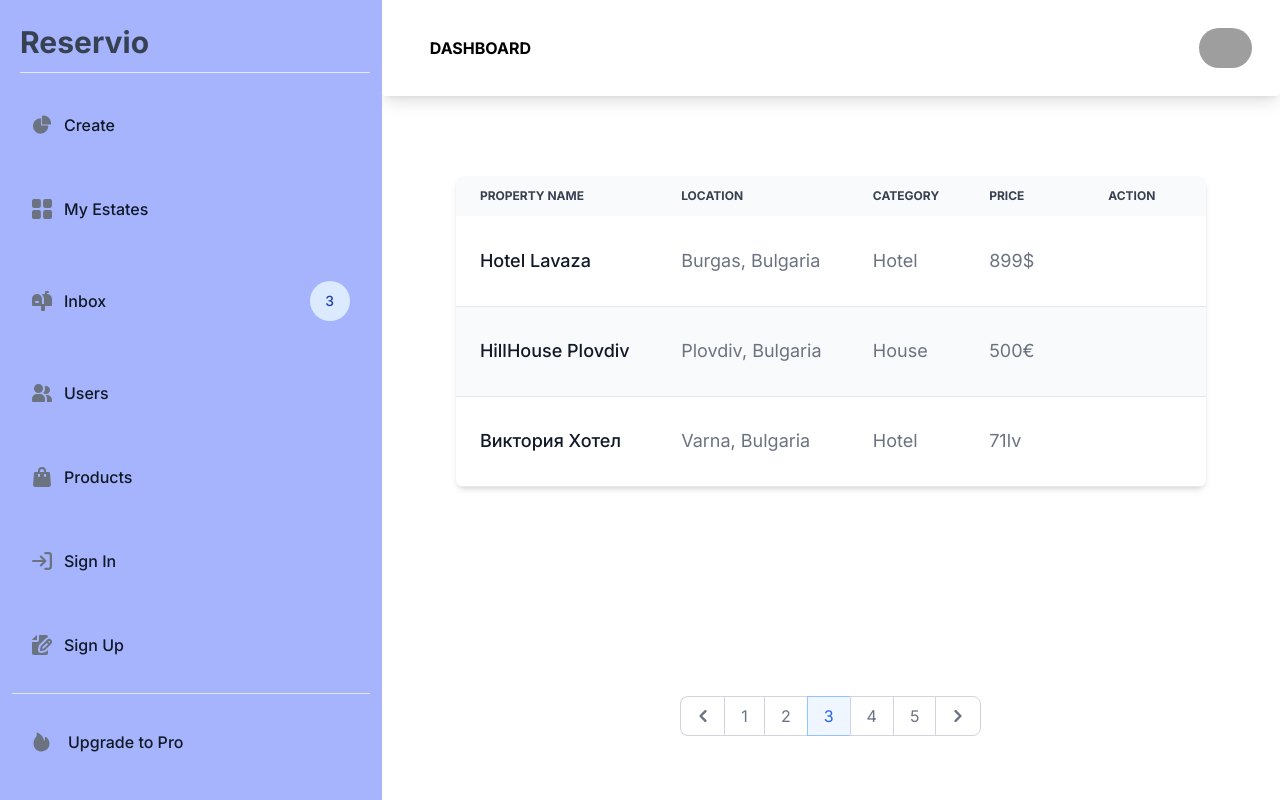
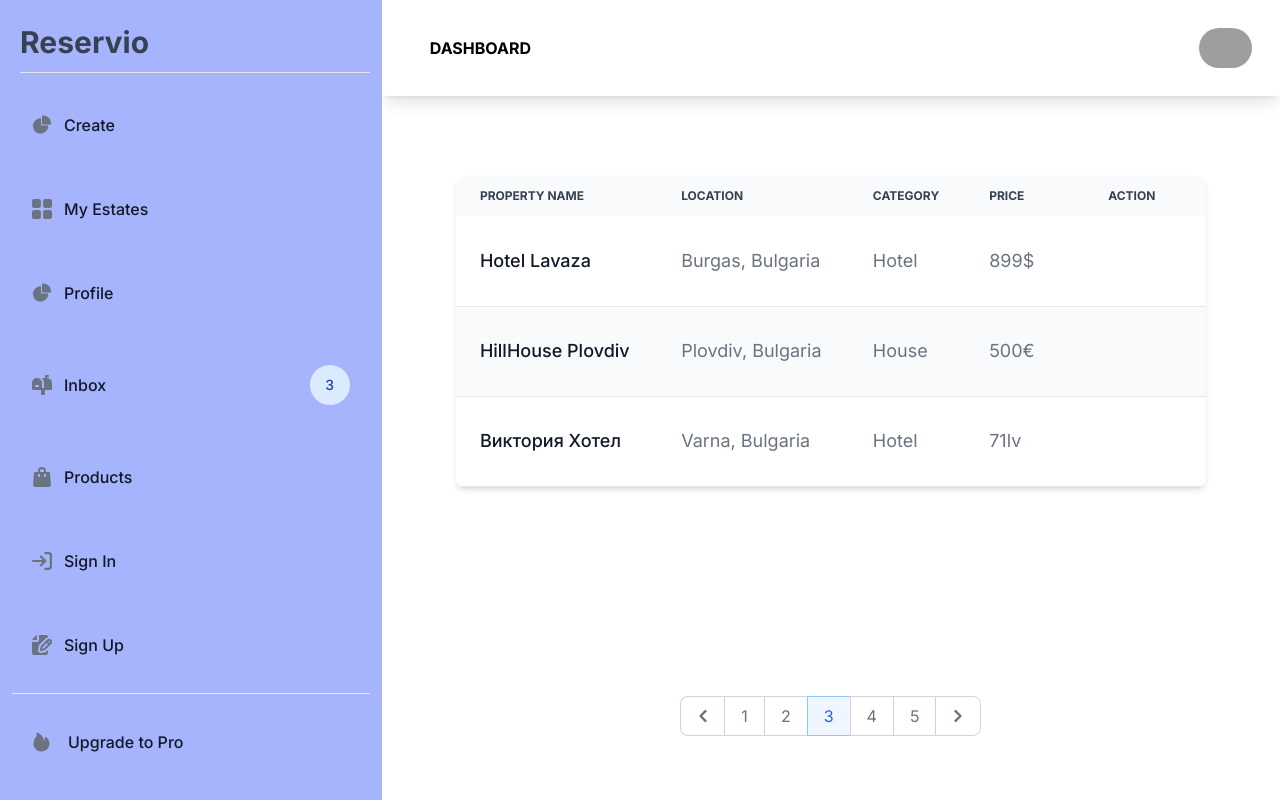
Before and after one commit to stanislavivanov995/real-estate-app-fe, a Next.js app: page /admin/estates/my-estates in a window 1280 px wide. Shown: the top 800 px of the page. Built offline with nearby package versions, Linux system fonts and the light colour scheme; grey boxes are pictures that could not be loaded.

Commit message:
profile page init

```diff
--- a/app/(user)/profile/page.js
+++ b/app/(user)/profile/page.js
@@ -1,9 +1,18 @@
-import UserLayout from "@/components/layouts/UserLayout/UserLayout";
+import DashboardLayout from "@/components/layouts/DashboardLayout";
 
 export default function ProfilePage() {
-    return (
-        <UserLayout>
-            <h1 className="text-center text-4xl">Profile Page</h1>
-        </UserLayout>
-    );
-};
+  return (
+    <DashboardLayout>
+      <div className="flex flex-col items-center justify-center gap-5 mt-8">
+        <div>
+          <img
+            src="https://images.unsplash.com/photo-1633332755192-727a05c4013d?q=80&w=2080&auto=format&fit=crop&ixlib=rb-4.0.3&ixid=M3wxMjA3fDB8MHxwaG90by1wYWdlfHx8fGVufDB8fHx8fA%3D%3D"
+            alt="user"
+            className="rounded-full w-[11em]"
+          />
+        </div>
+        <div className="font-bold text-xl">Ivan Petrov</div>
+      </div>
+    </DashboardLayout>
+  );
+}
--- a/components/dashboard components/Header/Header.jsx
+++ b/components/dashboard components/Header/Header.jsx
@@ -31,7 +31,9 @@ export default function Header() {
           <Dropdown.Item>
             <Link href={"/dashboard"}>Dashboard</Link>
           </Dropdown.Item>
-          <Dropdown.Item>Settings</Dropdown.Item>
+          <Dropdown.Item>
+            <Link href={"/profile"}>Profile</Link>
+          </Dropdown.Item>
           <Dropdown.Item>Earnings</Dropdown.Item>
           <Dropdown.Divider />
           <Dropdown.Item>Sign out</Dropdown.Item>
--- a/components/dashboard components/Sidebar/Sidebar.jsx
+++ b/components/dashboard components/Sidebar/Sidebar.jsx
@@ -104,6 +104,24 @@ export default function Sidebar() {
               </Link>
             </li>
             <li>
+              <Link
+                href="/profile"
+                className="flex items-center p-5 text-gray-900 rounded-lg dark:text-white hover:bg-gray-100 dark:hover:bg-gray-700 group"
+              >
+                <svg
+                  className="w-5 h-5 text-gray-500 transition duration-75 dark:text-gray-400 group-hover:text-gray-900 dark:group-hover:text-white"
+                  aria-hidden="true"
+                  xmlns="http://www.w3.org/2000/svg"
+                  fill="currentColor"
+                  viewBox="0 0 22 21"
+                >
+                  <path d="M16.975 11H10V4.025a1 1 0 0 0-1.066-.998 8.5 8.5 0 1 0 9.039 9.039.999.999 0 0 0-1-1.066h.002Z" />
+                  <path d="M12.5 0c-.157 0-.311.01-.565.027A1 1 0 0 0 11 1.02V10h8.975a1 1 0 0 0 1-.935c.013-.188.028-.374.028-.565A8.51 8.51 0 0 0 12.5 0Z" />
+                </svg>
+                <span className="ml-3">Profile</span>
+              </Link>
+            </li>
+            <li>
               <a
                 href="#"
                 className="flex items-center p-5 text-gray-900 rounded-lg dark:text-white hover:bg-gray-100 dark:hover:bg-gray-700 group"
@@ -121,23 +139,6 @@ export default function Sidebar() {
                 <span className="inline-flex items-center justify-center w-3 h-3 p-5 ml-3 text-sm font-medium text-blue-800 bg-blue-100 rounded-full dark:bg-blue-900 dark:text-blue-300">
                   3
                 </span>
-              </a>
-            </li>
-            <li>
-              <a
-                href="#"
-                className="flex items-center p-5 text-gray-900 rounded-lg dark:text-white hover:bg-gray-100 dark:hover:bg-gray-700 group"
-              >
-                <svg
-                  className="flex-shrink-0 w-5 h-5 text-gray-500 transition duration-75 dark:text-gray-400 group-hover:text-gray-900 dark:group-hover:text-white"
-                  aria-hidden="true"
-                  xmlns="http://www.w3.org/2000/svg"
-                  fill="currentColor"
-                  viewBox="0 0 20 18"
-                >
-                  <path d="M14 2a3.963 3.963 0 0 0-1.4.267 6.439 6.439 0 0 1-1.331 6.638A4 4 0 1 0 14 2Zm1 9h-1.264A6.957 6.957 0 0 1 15 15v2a2.97 2.97 0 0 1-.184 1H19a1 1 0 0 0 1-1v-1a5.006 5.006 0 0 0-5-5ZM6.5 9a4.5 4.5 0 1 0 0-9 4.5 4.5 0 0 0 0 9ZM8 10H5a5.006 5.006 0 0 0-5 5v2a1 1 0 0 0 1 1h11a1 1 0 0 0 1-1v-2a5.006 5.006 0 0 0-5-5Z" />
-                </svg>
-                <span className="flex-1 ml-3 whitespace-nowrap">Users</span>
               </a>
             </li>
             <li>
```
